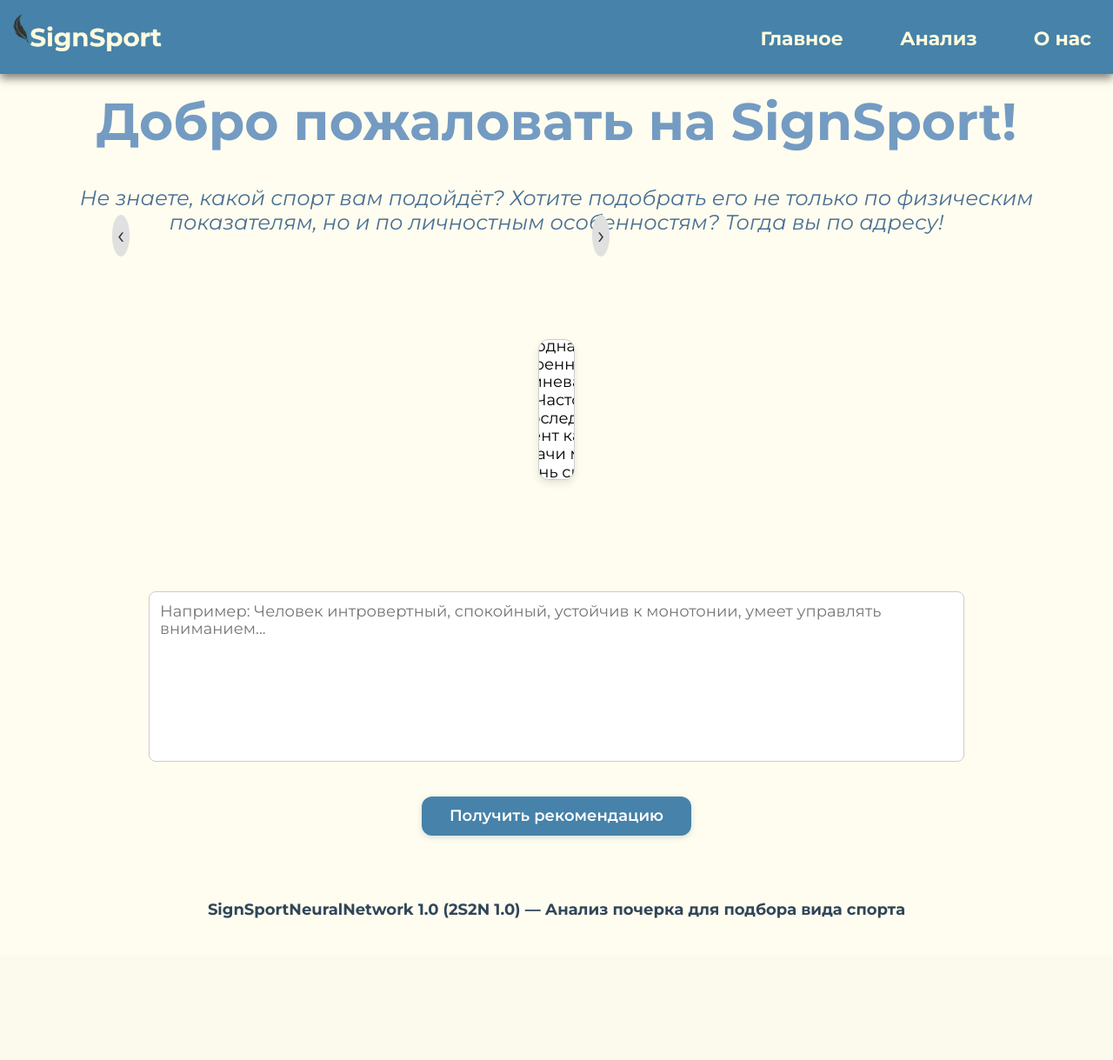
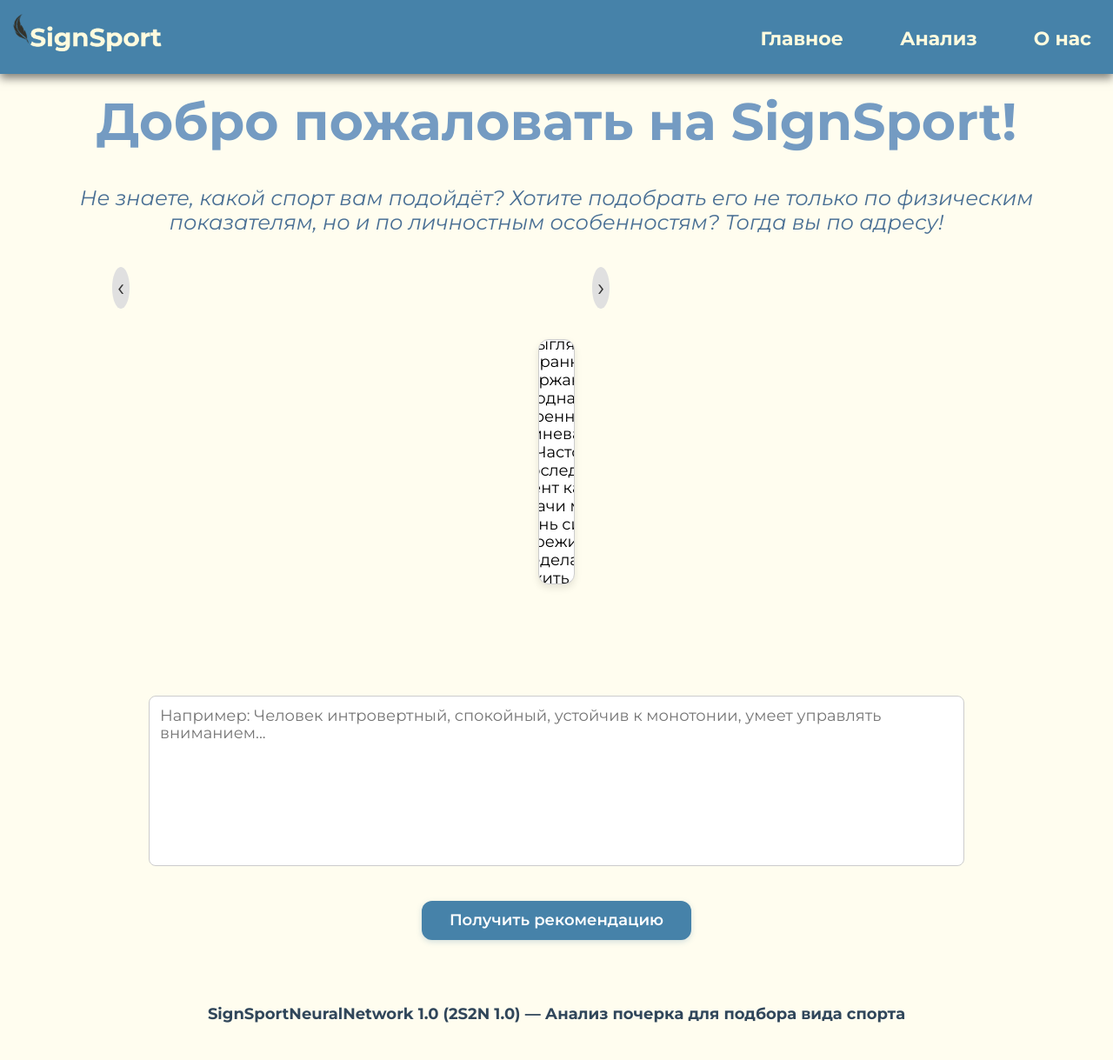
Before and after one commit to Books-Master18/SignSport-1.0, a Flask app: page /analyze in a window 1280 px wide. Shown: the whole page at 87% size. Before the commit the page ends 1056 px from the top, so only its background shows below. Run offline with Flask 3, Linux system fonts and the light colour scheme.

Commit message:
редачка

```diff
--- a/static/css/style.css
+++ b/static/css/style.css
@@ -462,7 +462,7 @@
 
 .carousel {
   width: 400px;
-  height: 120px;
+  height: 240px;
   position: relative;
   overflow: hidden;
   border: 1px solid #ccc;
--- a/static/js/script.js
+++ b/static/js/script.js
@@ -2,7 +2,7 @@
 const reviews = document.querySelectorAll('.review');
 let currentIndex = 0;
 
-// Функция отображения текущего отзыва
+// Функция отображения текущего текста
 function showReview(index) {
   reviews.forEach((review, i) => {
     review.classList.toggle('active', i === index);
```
